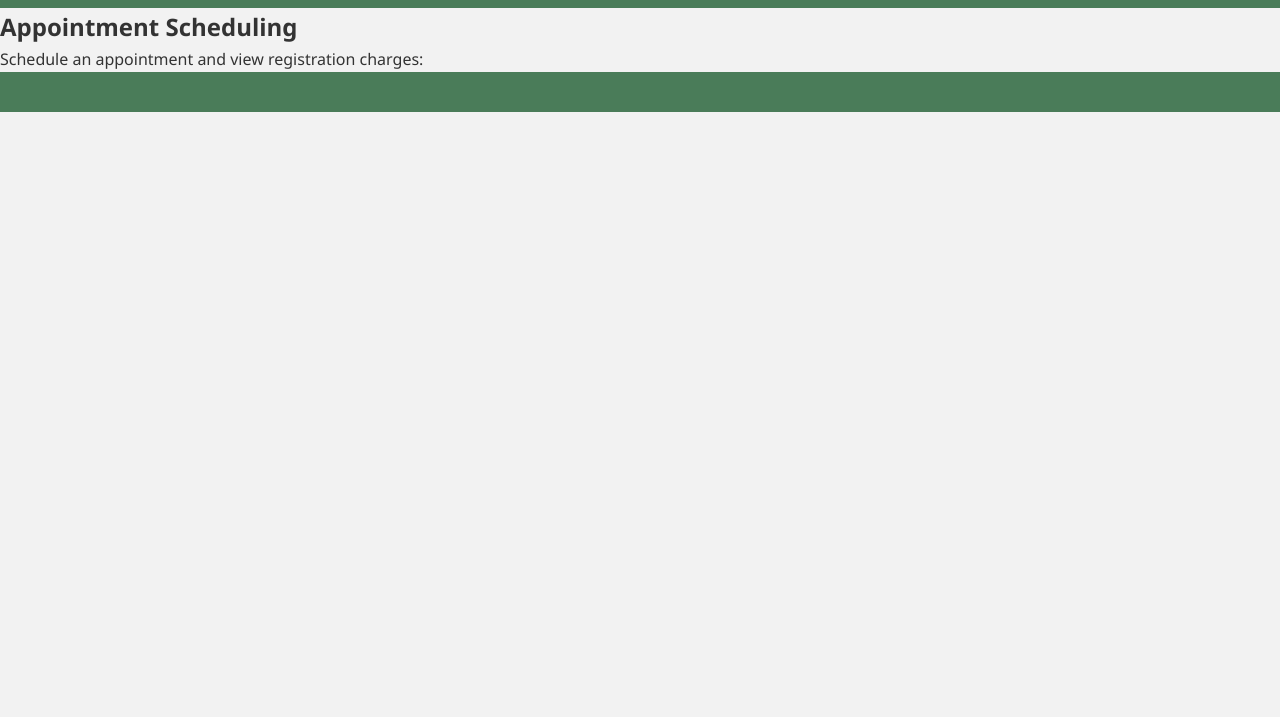
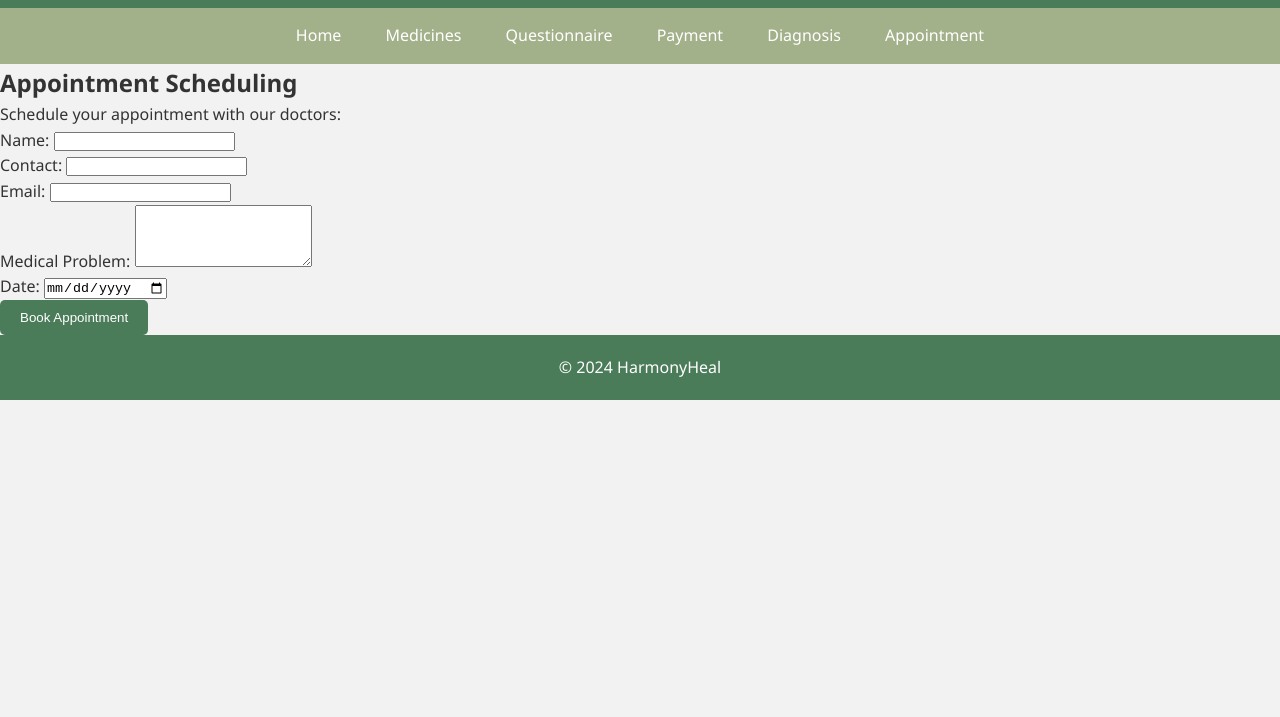
Before and after one commit to niteshbansal30b/homeo.github.io, a plain HTML site: page appointment.html in a window 1280 px wide. Shown: the part 83-800 px from the top of the page. Drawn offline with Linux system fonts and the light colour scheme.

Commit message:
Update appointment.html

```diff
--- a/appointment.html
+++ b/appointment.html
@@ -1,3 +1,5 @@
+<!DOCTYPE html>
+<html lang="en">
 <head>
     <meta charset="UTF-8">
     <meta name="viewport" content="width=device-width, initial-scale=1.0">
@@ -5,22 +7,62 @@
     <link rel="stylesheet" href="styles.css">
 </head>
 <body>
+
 <header>
-        <h1>Appointment</h1>
+    <h1>Book an Appointment</h1>
 </header>
 
 <nav>
-        <!-- Navigation Bar (same as index.html) -->
+    <ul>
+        <li><a href="index.html">Home</a></li>
+        <li><a href="medicines.html">Medicines</a></li>
+        <li><a href="questions.html">Questionnaire</a></li>
+        <li><a href="payment.html">Payment</a></li>
+        <li><a href="diagnosis.html">Diagnosis</a></li>
+        <li><a href="appointment.html">Appointment</a></li>
+    </ul>
 </nav>
 
+<main>
     <section>
         <h2>Appointment Scheduling</h2>
-        <p>Schedule an appointment and view registration charges:</p>
-        <!-- Add appointment scheduling form and registration charges -->
+        <p>Schedule your appointment with our doctors:</p>
+        <form id="appointmentForm" action="path/to/server-side-script" method="post">
+            <div class="form-group">
+                <label for="name">Name:</label>
+                <input type="text" id="name" name="name" required>
+            </div>
+
+            <div class="form-group">
+                <label for="contact">Contact:</label>
+                <input type="tel" id="contact" name="contact" required>
+            </div>
+
+            <div class="form-group">
+                <label for="email">Email:</label>
+                <input type="email" id="email" name="email" required>
+            </div>
+
+            <div class="form-group">
+                <label for="medicalProblem">Medical Problem:</label>
+                <textarea id="medicalProblem" name="medicalProblem" rows="4" required></textarea>
+            </div>
+
+            <div class="form-group">
+                <label for="appointmentDate">Date:</label>
+                <input type="date" id="appointmentDate" name="appointmentDate" required>
+            </div>
+
+            <button type="submit" class="button">Book Appointment</button>
+        </form>
     </section>
+</main>
 
 <footer>
-        <!-- Footer (same as index.html) -->
+    <p>&copy; 2024 HarmonyHeal</p>
 </footer>
+
+<script src="script.js"></script>
+
 </body>
 </html>
```
Lines whose indentation alone changed are shown as unchanged.
